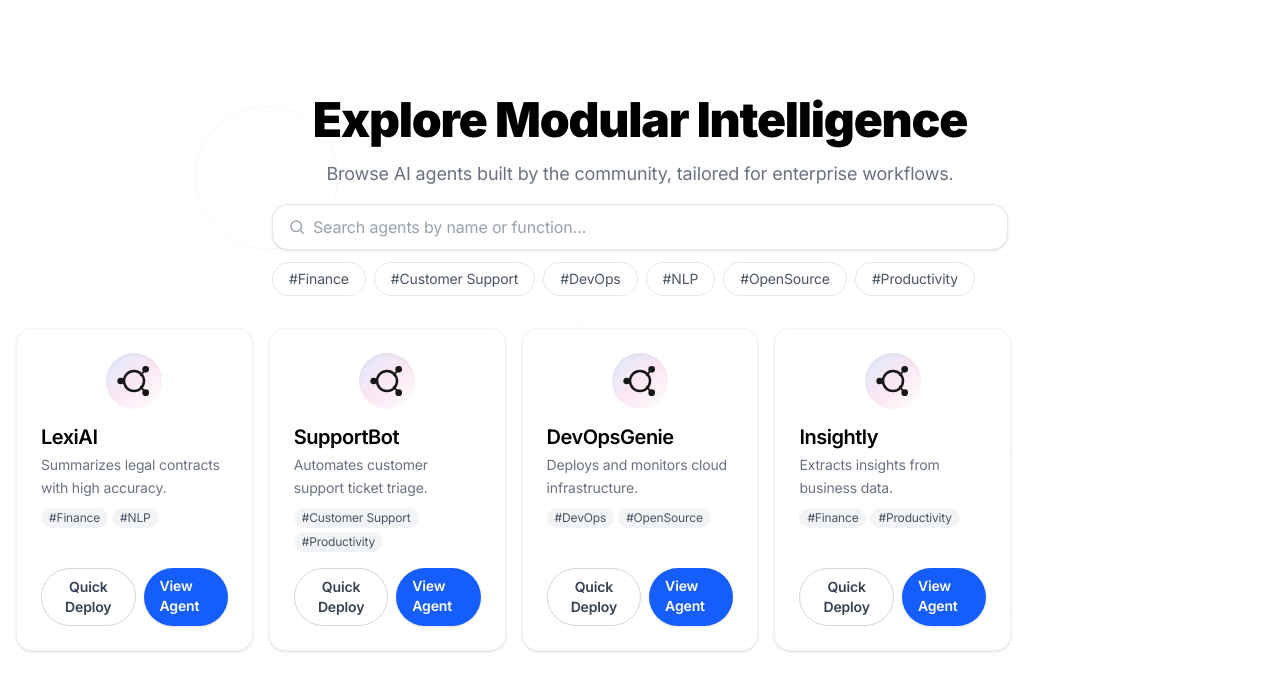
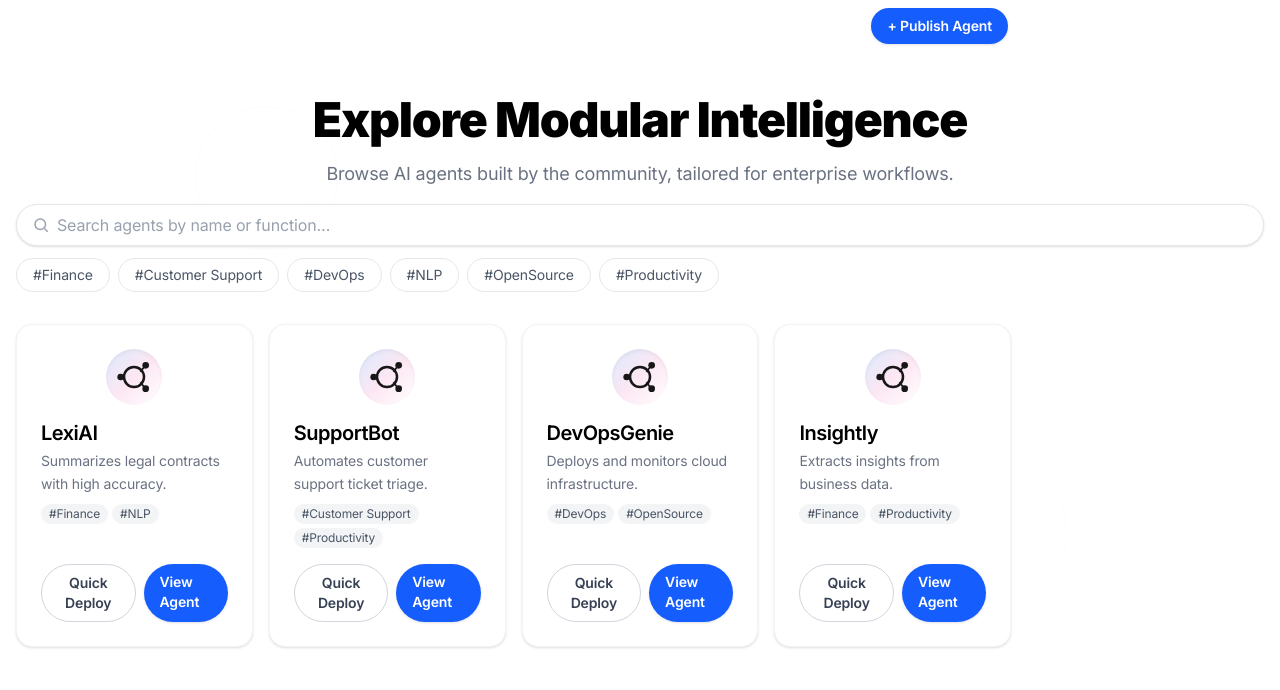
Before and after one commit to thesathwik/openAgent, a Next.js app: page /agents in a window 1280 px wide. Shown: the top 690 px of the page. Built offline with nearby package versions, Linux system fonts and the light colour scheme.

Commit message:
Revamp agents page design

```diff
--- a/src/app/agents/page.tsx
+++ b/src/app/agents/page.tsx
@@ -48,7 +48,7 @@ export default function ExploreAgentsPage() {
     <div className="relative min-h-screen bg-white pb-16">
       {/* Faint SVG background and radial fade */}
       <div className="absolute inset-0 z-0 pointer-events-none">
-        <svg width="100%" height="100%" viewBox="0 0 1440 900" fill="none" className="w-full h-full absolute opacity-5">
+        <svg width="100%" height="100%" viewBox="0 0 1440 900" fill="none" className="w-full h-full absolute opacity-2">
           <circle cx="300" cy="200" r="80" stroke="#a5b4fc" strokeWidth="2" />
           <circle cx="1100" cy="600" r="100" stroke="#fbcfe8" strokeWidth="2" />
           <line x1="300" y1="200" x2="1100" y2="600" stroke="#e0e7ef" strokeWidth="1.5" opacity="0.5" />
@@ -58,11 +58,12 @@ export default function ExploreAgentsPage() {
       </div>
       {/* Header */}
       <div className="relative z-10 max-w-3xl mx-auto pt-24 pb-2 px-4 flex flex-col items-center">
+        <Link href="/agents/new" className="absolute top-2 right-4 rounded-full bg-blue-600 text-white text-sm font-semibold px-4 py-2 shadow hover:bg-blue-700">+ Publish Agent</Link>
         <h1 className="text-3xl md:text-5xl font-extrabold text-black mb-4 tracking-tight text-center max-w-3xl">Explore Modular Intelligence</h1>
         <p className="text-lg text-gray-500 mb-2 text-center max-w-2xl">Browse AI agents built by the community, tailored for enterprise workflows.</p>
       </div>
       {/* Search bar and filters anchored together */}
-      <div className="relative z-10 max-w-3xl mx-auto flex flex-col gap-3 px-4">
+      <div className="relative z-10 max-w-screen-xl mx-auto flex flex-col gap-3 px-4">
         <div className="relative w-full flex items-center">
           <span className="absolute left-4 top-1/2 -translate-y-1/2 text-gray-400">
             <svg width="18" height="18" fill="none" stroke="currentColor" strokeWidth="2" viewBox="0 0 24 24"><circle cx="11" cy="11" r="7" /><line x1="21" y1="21" x2="16.65" y2="16.65" /></svg>
@@ -72,7 +73,7 @@ export default function ExploreAgentsPage() {
             value={search}
             onChange={e => setSearch(e.target.value)}
             placeholder="Search agents by name or function…"
-            className="w-full pl-10 pr-4 py-2.5 rounded-2xl border border-gray-200 bg-white text-base text-gray-700 placeholder-gray-400 focus:outline-none focus:border-blue-400 transition-all duration-200 shadow-sm focus-within:shadow-lg"
+            className="w-full pl-10 pr-4 py-2 rounded-3xl border border-gray-200 bg-white text-base text-gray-700 placeholder-gray-400 focus:outline-none focus:border-blue-400 transition-all duration-200 shadow-sm focus-within:shadow-lg"
           />
         </div>
         <div className="flex flex-wrap gap-2 items-center mt-0">
--- a/src/app/page.tsx
+++ b/src/app/page.tsx
@@ -1,5 +1,4 @@
 import { Navbar, Hero, BackgroundNetwork } from "./components";
-import Link from "next/link";
 
 export default function Home() {
   return (
```
